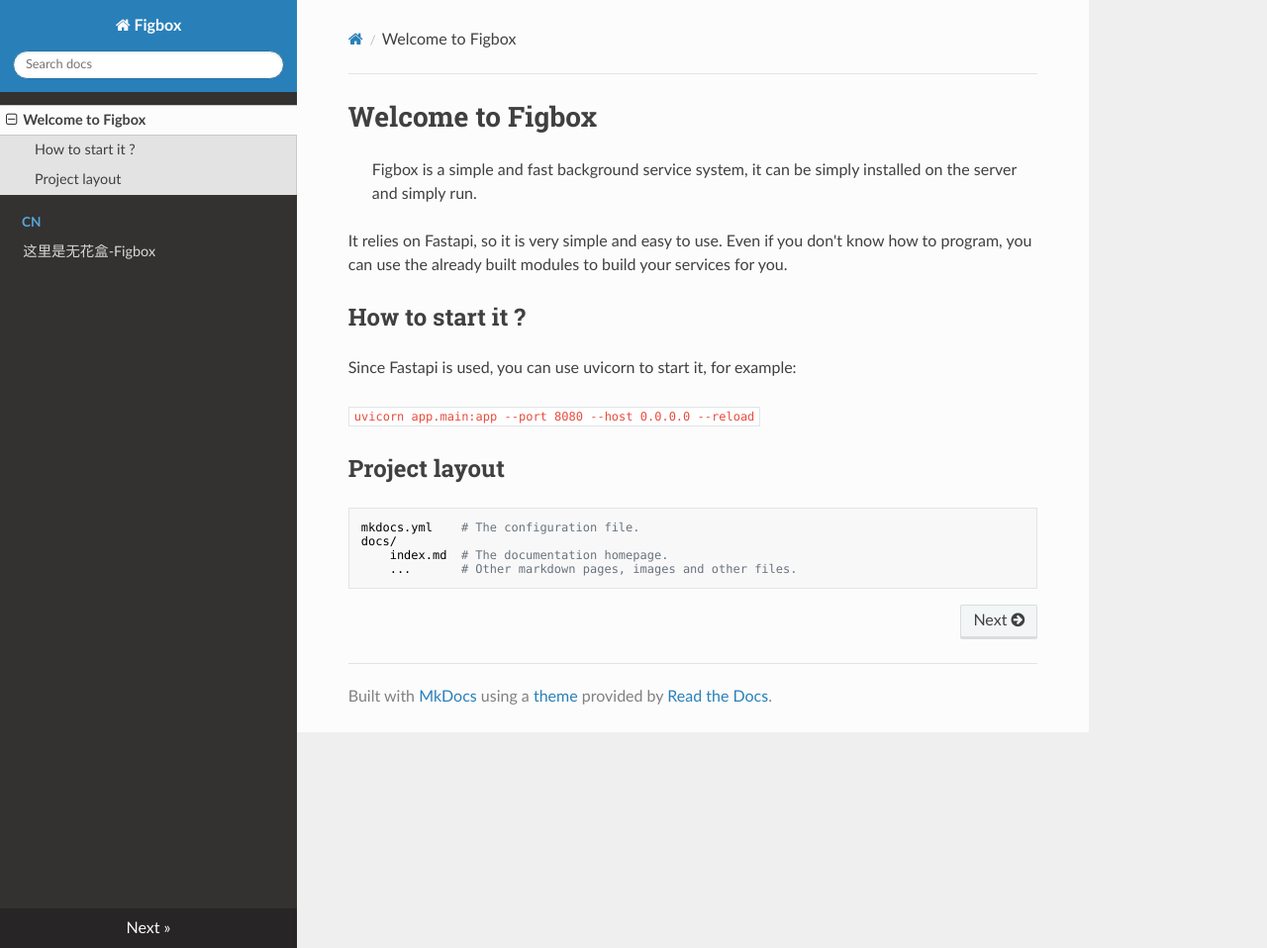
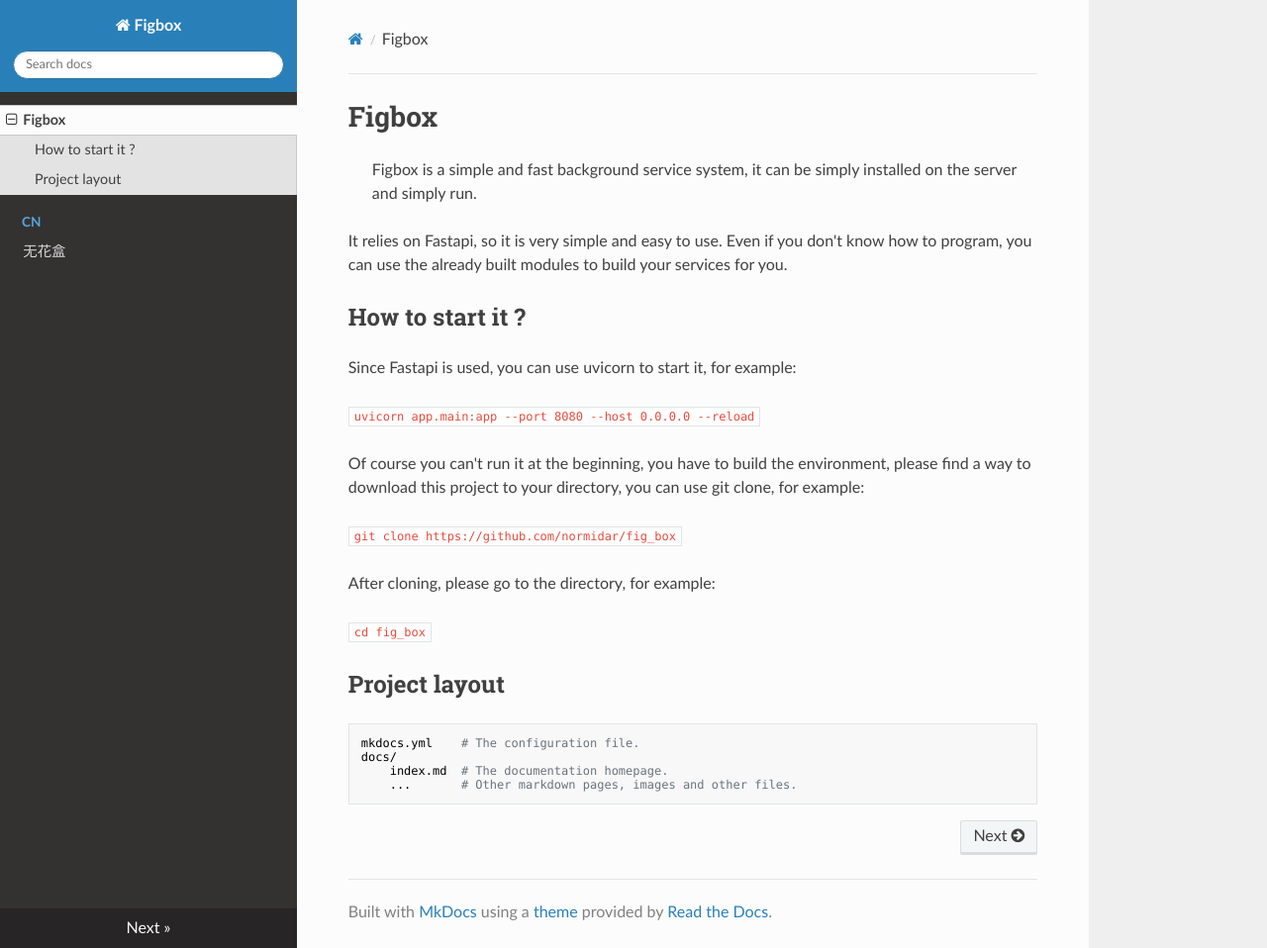
Before and after one commit to fig-box-project/fig_box, an MkDocs documentation site: the page built from docs/index.md, in a window 1280 px wide and 958 px high. Shown: the whole window at 99% size. Built offline with MkDocs 1.6.1, drawn with Linux system fonts in a browser that asks for light colours; nearby versions of some CDN libraries.

Commit message:
create docs

````diff
--- a/docs/index.md
+++ b/docs/index.md
@@ -1,4 +1,4 @@
-# Welcome to Figbox
+# Figbox
 
 > Figbox is a simple and fast background service system, it can be simply installed on the server and simply run.
 
@@ -10,6 +10,14 @@
 
 ```uvicorn app.main:app --port 8080 --host 0.0.0.0 --reload```
 
+Of course you can't run it at the beginning, you have to build the environment, please find a way to download this project to your directory, you can use git clone, for example:
+
+```git clone https://github.com/normidar/fig_box```
+
+After cloning, please go to the directory, for example:
+
+```cd fig_box```
+
 ## Project layout
 
     mkdocs.yml    # The configuration file.
````
Also changed, not shown: docs/cn/index.md (+6 -2 lines).
